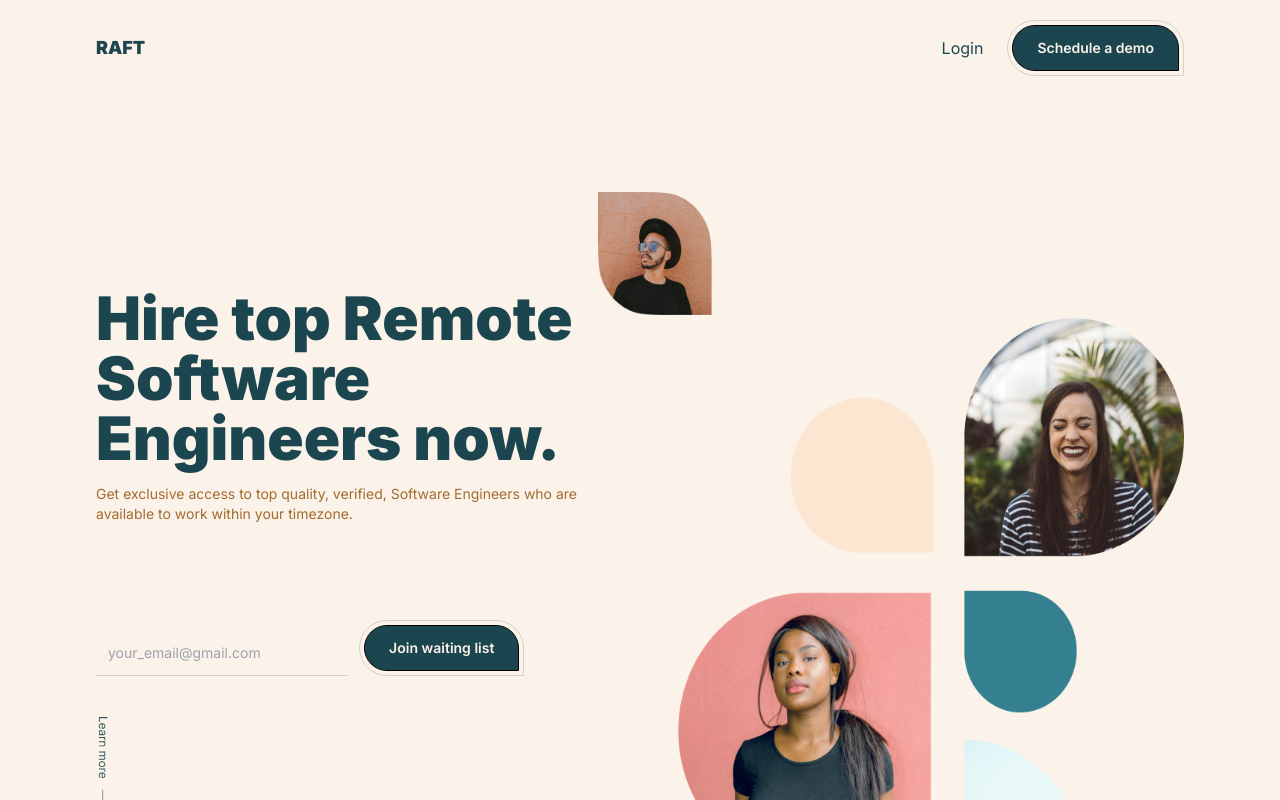
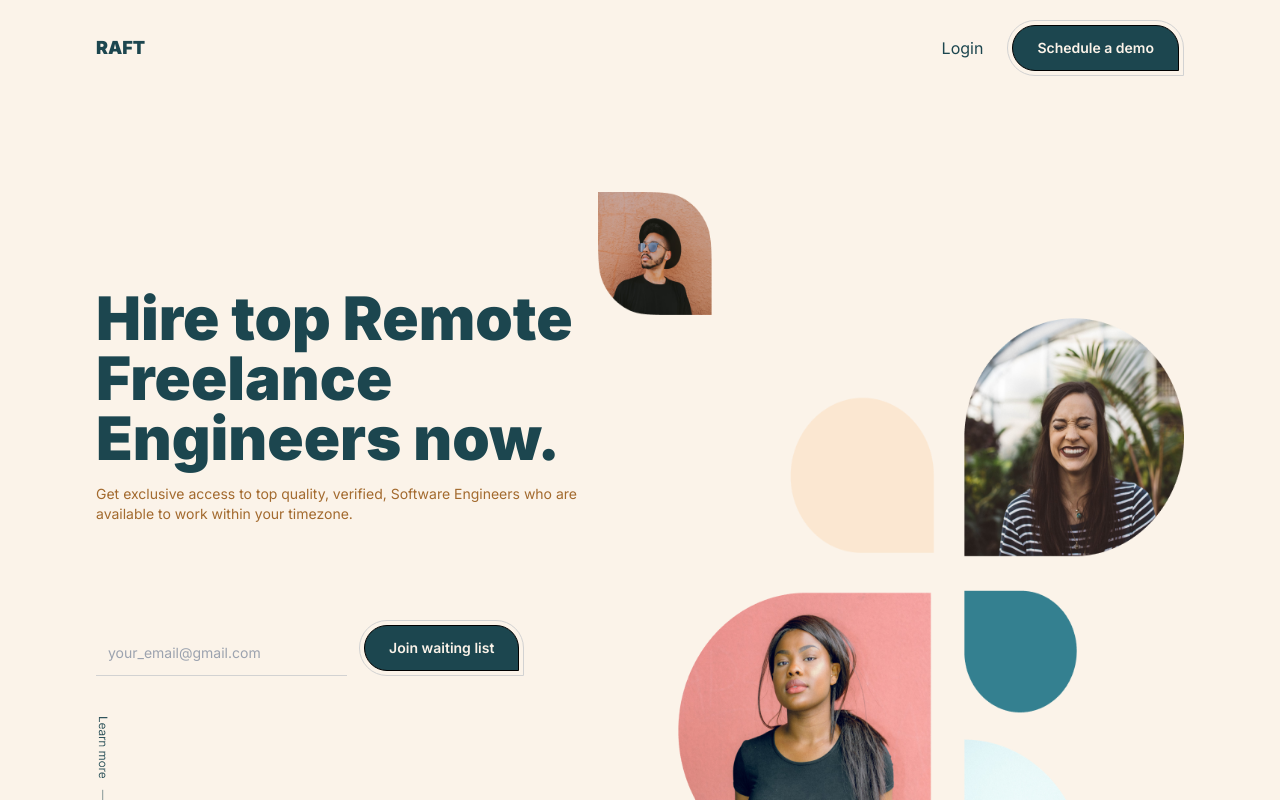
Before and after one commit to devthedud3/raft, a Next.js app: page / in a window 1280 px wide. Shown: the top 800 px of the page. Built offline with nearby package versions, Linux system fonts and the light colour scheme.

Commit message:
update page

```diff
--- a/app/page.tsx
+++ b/app/page.tsx
@@ -7,7 +7,7 @@ export default function Home() {
       <section className="block lg:flex h-fit pt-48 px-24 justify-between">
         <div className="lg:w-1/2 h-full">
           <h1 className="text-6xl text-[--primary] font-black pb-4">
-            Hire top Remote Software Engineers now.
+            Hire top Remote Freelance Engineers now.
           </h1>
           <p className="text-sm text-[--primary-light]">
             Get exclusive access to top quality, verified, Software Engineers
```
